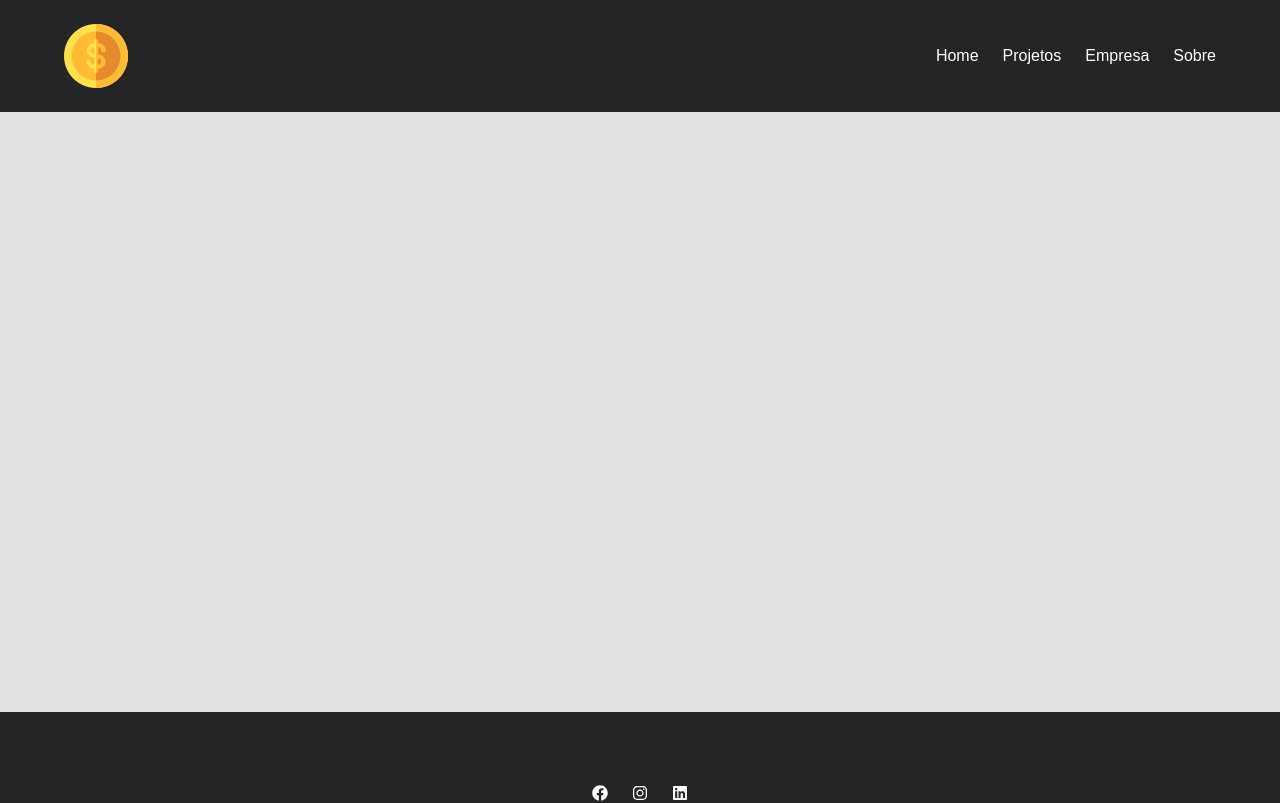
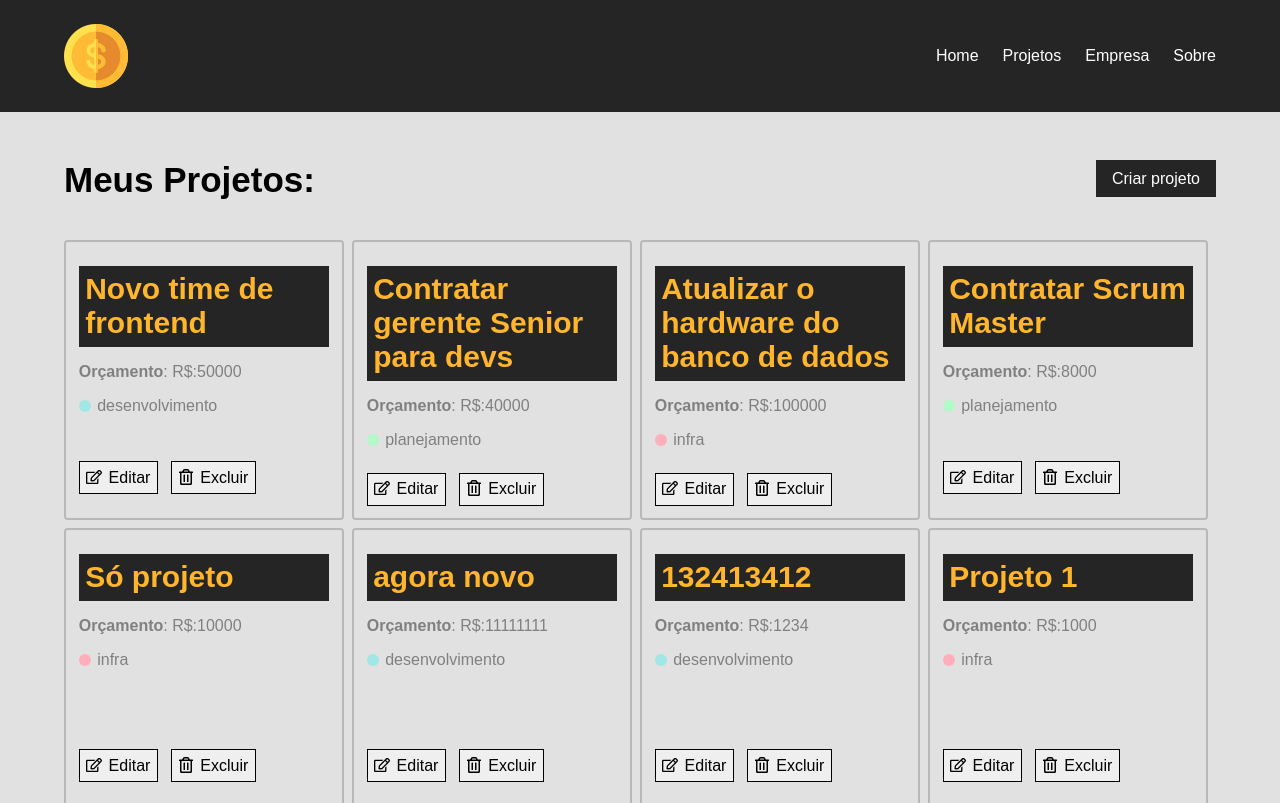
Before and after one commit to RogerAlbuquerque/Costs-React, a React (Vite) app: page /Costs-React/projects in a window 1280 px wide. Shown: the top 803 px of the page. Built offline with nearby package versions, Linux system fonts and the light colour scheme; data requests are answered from the project's data file.

Commit message:
Resolvido problemas com rotas

```diff
--- a/db.json
+++ b/db.json
@@ -86,6 +86,14 @@
       "cost": 0,
       "services": [],
       "id": 8
+    },
+    {
+      "PName": "132413412",
+      "PBudget": "1234",
+      "PCategory": "desenvolvimento",
+      "cost": 0,
+      "services": [],
+      "id": 9
     }
   ]
 }
--- a/src/App.jsx
+++ b/src/App.jsx
@@ -18,12 +18,12 @@ function App() {
     <Container>
       <Routes>
 
-          <Route exact path="/Costs-React"    element={<Home       />} />
-          <Route       path="/projects"       element={<Projects   />} />
-          <Route       path="/company"        element={<Company    />} />
-          <Route       path="/contact"        element={<Contact    />} />
-          <Route       path="/newproject"     element={<NewProject />} />
-          <Route       path="projects/:id"    element={<Services   />} />
+          <Route      exact path="/Costs-React"    element={<Home       />} />
+          <Route       path="/Costs-React/projects"       element={<Projects   />} />
+          <Route       path="/Costs-React/company"        element={<Company    />} />
+          <Route       path="/Costs-React/contact"        element={<Contact    />} />
+          <Route       path="/Costs-React/newproject"     element={<NewProject />} />
+          <Route       path="/Costs-React/projects/:id"    element={<Services   />} />
 
       </Routes>
 
--- a/src/components/pages/Home/Home.jsx
+++ b/src/components/pages/Home/Home.jsx
@@ -8,7 +8,7 @@ export default function Home(){
         <article className='home'>
         <h1>Bem vindo ao <span>Costs</span></h1>
          <p>Comece a gerenciar seus projetos agora mesmo</p>
-        <Link to="/newproject"> <Button nomeBotao="Criar projeto"/> </Link>
+        <Link to="/Costs-React/newproject"> <Button nomeBotao="Criar projeto"/> </Link>
          <img src={ImgHome} className="imgHome" alt="" />
         </article>
     )
--- a/src/components/pages/Nav/Nav.jsx
+++ b/src/components/pages/Nav/Nav.jsx
@@ -7,9 +7,9 @@ export default function Nav(){
            <img src={Logo} alt="Logo do costs" />
             <ul>
                 <li><Link to="/Costs-React">         Home      </Link></li>
-                <li><Link to="/projects"> Projetos  </Link></li>
-                <li><Link to="/company">  Empresa   </Link></li>
-                <li><Link to="/contact"> Sobre   </Link></li>
+                <li><Link to="Costs-React/projects"> Projetos  </Link></li>
+                <li><Link to="Costs-React/company">  Empresa   </Link></li>
+                <li><Link to="Costs-React/contact"> Sobre   </Link></li>
             </ul>
         </nav>
     )
--- a/src/components/pages/Projects/AllProjects/Projects.jsx
+++ b/src/components/pages/Projects/AllProjects/Projects.jsx
@@ -29,7 +29,7 @@ export default function Projects(){
         <article className='allProjects'>
             <section className='headerallProjects'>
                 <h1>Meus Projetos:</h1>
-                <Link to="/newproject"> <Button nomeBotao="Criar projeto"/> </Link>
+                <Link to="/Costs-React/newproject"> <Button nomeBotao="Criar projeto"/> </Link>
             </section>
                 {apiData.length > 0 && apiData.map((dados)=>
                     <BoxProjects
--- a/src/components/pages/Projects/AllProjects/boxesProjects/boxProjects.jsx
+++ b/src/components/pages/Projects/AllProjects/boxesProjects/boxProjects.jsx
@@ -26,8 +26,15 @@ export default function boxProjects({title, budget,textBudget, category, id,desc
 
                 </div>
                 <div className='divButtons'>
-                    <Link to={`/projects/${id}`}><button><FaRegEdit     />Editar</button></Link>
-                    <button onClick={delProject}><FaRegTrashAlt />Excluir</button>
+                    <Link to={`/Costs-React/projects/${id}`}>
+                        <button>
+                            <FaRegEdit/>Editar
+                        </button>
+                    </Link>
+
+                    <button onClick={delProject}>
+                        <FaRegTrashAlt />Excluir
+                    </button>
                 </div>
 
 
--- a/src/components/pages/Projects/NewProject/NewProject.jsx
+++ b/src/components/pages/Projects/NewProject/NewProject.jsx
@@ -16,22 +16,27 @@ export default function NewProject(){
         newProject.cost = 0
         newProject.services = []
 
-        fetch('http://localhost:5000/projetos',{
-            method: "POST",
-            body: JSON.stringify(newProject),
-            headers:{
-                "content-type": "application/json; charset=UTF-8"
-            },
+        // ######### APÓS IMPLEMENTAR O BACKEND É SÓ DESCOMENTAR ESSA PARTE PARA RODAR NORMAL ##############
 
-        })
-        .then(res => res.json())
-        .then((r=> {
-            alert("Projeto postado com sucesso")
-            navigate("/projects")
+        // fetch('http://localhost:5000/projetos',{
+        //     method: "POST",
+        //     body: JSON.stringify(newProject),
+        //     headers:{
+        //         "content-type": "application/json; charset=UTF-8"
+        //     },
+
+        // })
+        // .then(res => res.json())
+        // .then((r=> {
+        //     alert("Projeto postado com sucesso")
+        //     navigate("/Costs-React/projects")
 
 
-        }))
-        .catch(error=> console.log("Deu erro em algum lugar --" + error))
+        // }))
+        // .catch(error=> console.log("Deu erro em algum lugar --" + error))
+
+        alert("Projeto postado com sucesso")
+            navigate("/Costs-React/projects")
 
         console.log(newProject)
 
--- a/vite.config.js
+++ b/vite.config.js
@@ -1,5 +1,6 @@
 import { defineConfig } from 'vite'
 import react from '@vitejs/plugin-react'
+
 
 // "https://RogerAlbuquerque.github.io/Costs-React/"
 export default defineConfig({
```
